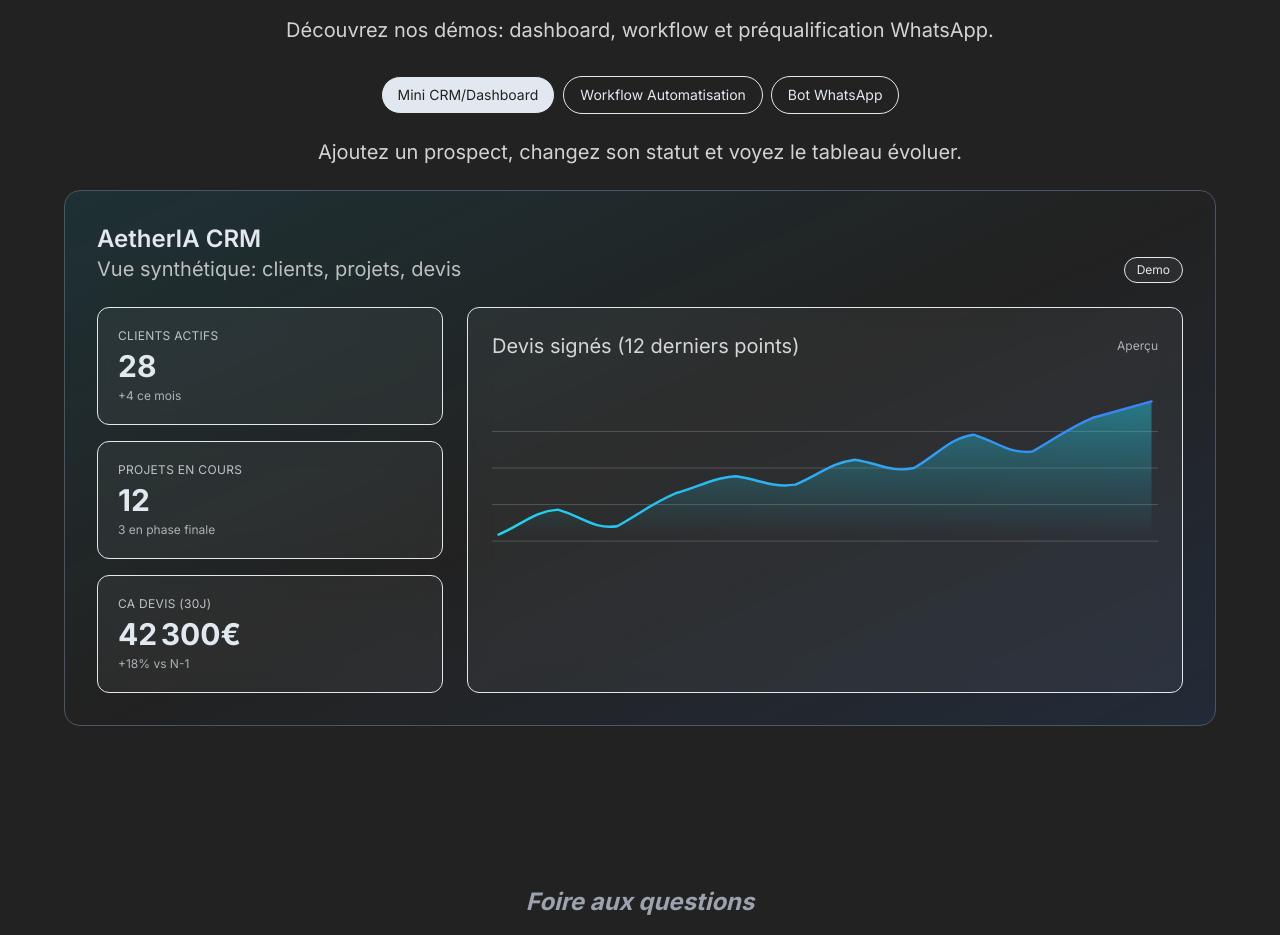
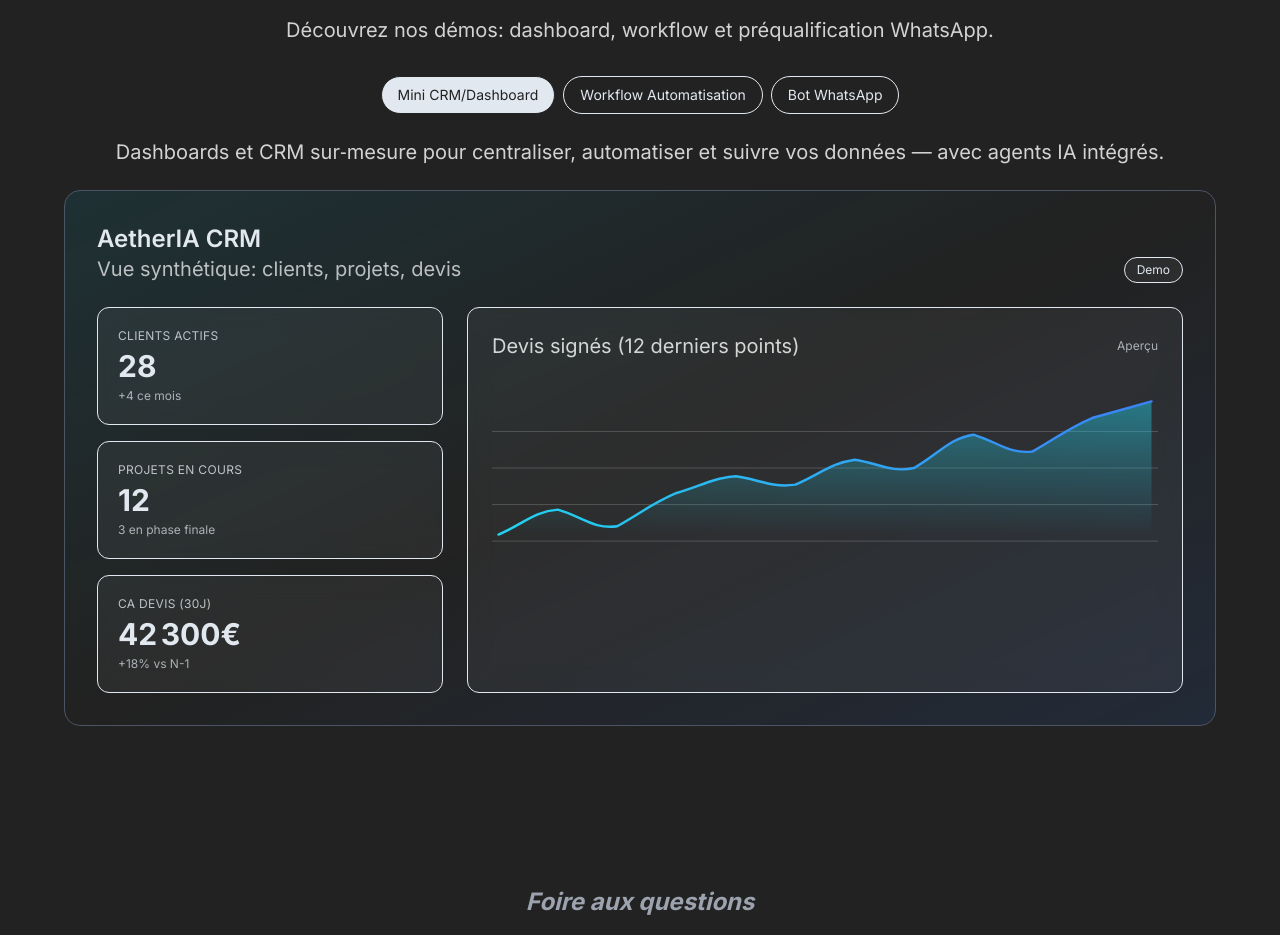
Before and after one commit to onlybaptiste54/agenceAetheria, a Next.js app: page / in a window 1280 px wide. Shown: the part 2440-3375 px from the top of the page. Built offline with nearby package versions, Linux system fonts and the light colour scheme.

Commit message:
Fix : Changement description dashboard

```diff
--- a/src/app/Components/Demo.js
+++ b/src/app/Components/Demo.js
@@ -10,7 +10,7 @@ export default function Demo() {
       key: 'crm',
       label: 'Mini CRM/Dashboard',
       description:
-        "Ajoutez un prospect, changez son statut et voyez le tableau évoluer.",
+        "Dashboards et CRM sur‑mesure pour centraliser, automatiser et suivre vos données — avec agents IA intégrés.",
       component: CrmDemo,
     },
     {
```
